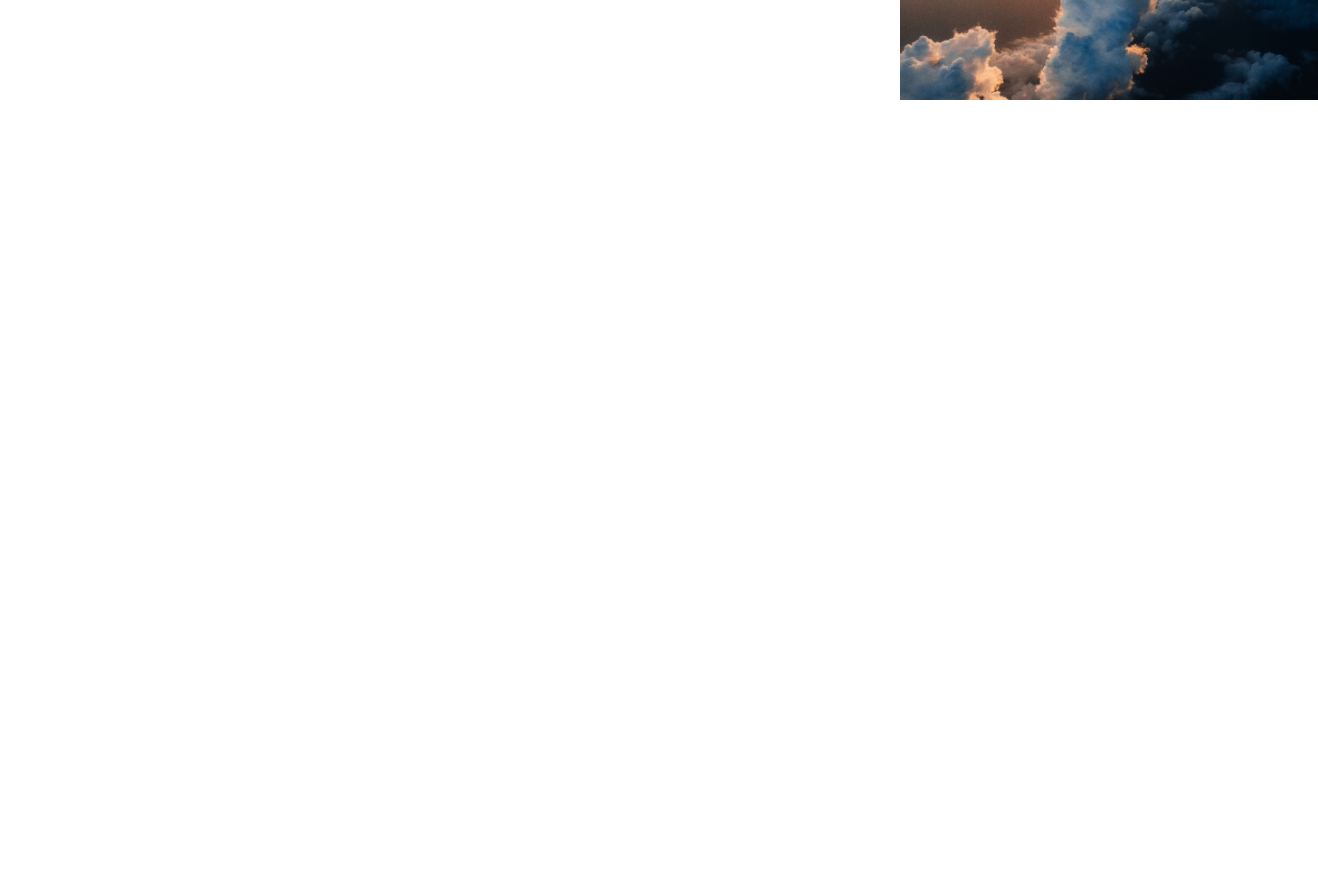
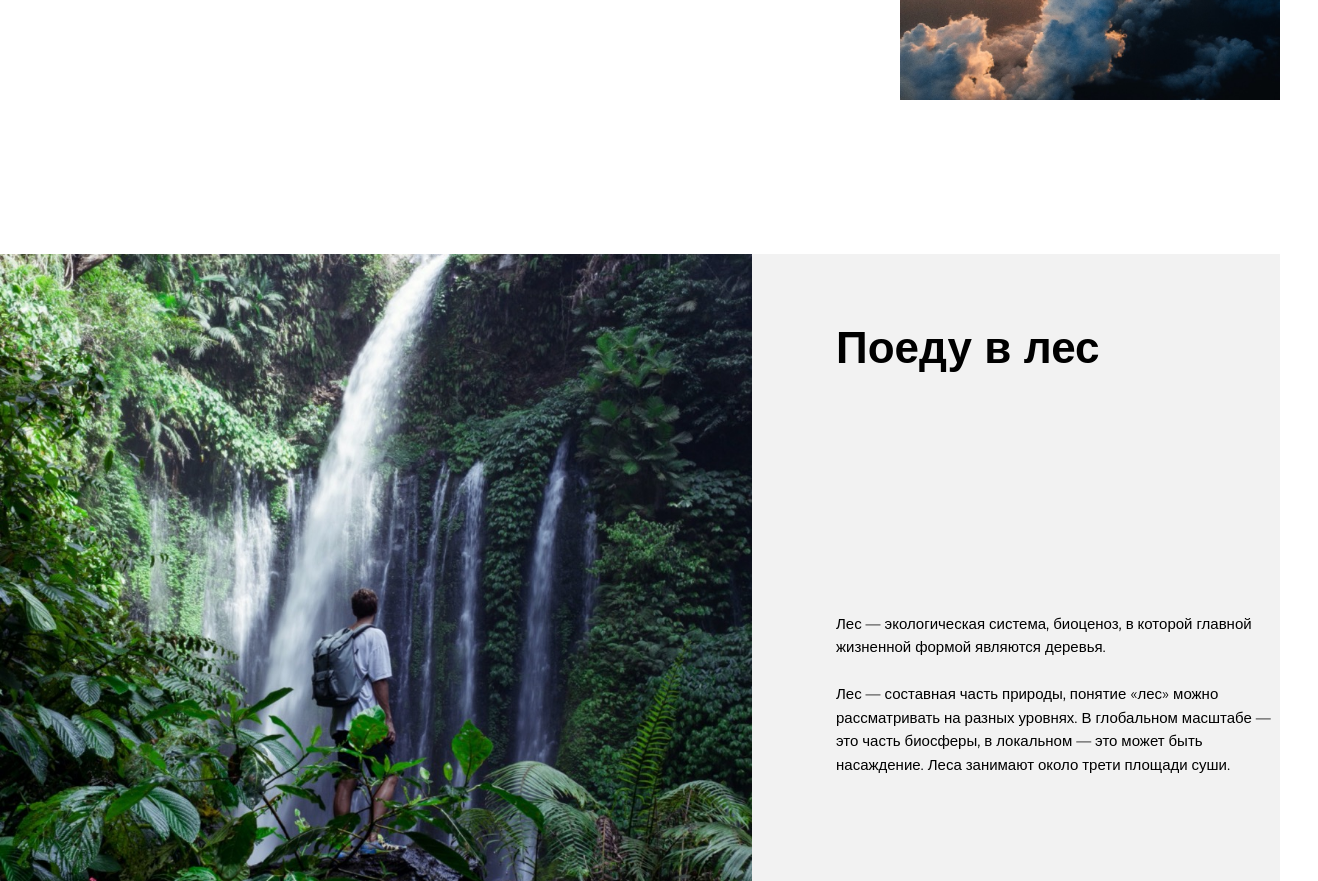
Before and after one commit to MB-team/first-competition, a plain HTML site: page index.html in a window 1280 px wide. Shown: the part 500-1381 px from the top of the page, 1318 px wide, since content can reach past the window. Before the commit the page ends 800 px from the top, so only its background shows below. Drawn offline with Linux system fonts and the light colour scheme.

Commit message:
Добавлено первое место

```diff
--- a/blocks/content/content.css
+++ b/blocks/content/content.css
@@ -2,12 +2,5 @@
     align-self: flex-start;
     display: flex;
     flex-direction: column;
-    align-items: center;
+    width: 100%;
 }
-
-@media (min-width: 1505px) {
-    .content {
-        width: 1505px;
-        align-self: center;
-    }
-}
--- a/blocks/intro/intro.css
+++ b/blocks/intro/intro.css
@@ -1,8 +1,15 @@
 .intro {
     padding-top: 104px;
     padding-bottom: 154px;
-    align-self: flex-start;
     padding-left: 80px;
     display: flex;
     align-items: center;
 }
+
+@media (min-width: 1505px) {
+    .intro {
+        width: 1345px;
+        align-self: center;
+        padding-left: 0;
+    }
+}
--- /dev/null
+++ b/blocks/place/__image/place__image.css
@@ -0,0 +1,7 @@
+.place__image {
+    width: 752px;
+    height: 627px;
+    object-fit: cover;
+    object-position: center;
+    margin-right: 84px
+}
--- /dev/null
+++ b/blocks/place/__paragraph/place__paragraph.css
@@ -0,0 +1,10 @@
+.place__paragraph {
+    width: 438px;
+    font-weight: normal;
+    font-size: 15px;
+    line-height: 1.57;
+    margin: 0;
+    padding: 0;
+    white-space: pre-line;
+    margin-bottom: 105px;
+}
--- /dev/null
+++ b/blocks/place/__text/place__text.css
@@ -0,0 +1,5 @@
+.place__text {
+    display: flex;
+    flex-direction: column;
+    justify-content: space-between;
+}
--- /dev/null
+++ b/blocks/place/__title/place__title.css
@@ -0,0 +1,8 @@
+.place__title {
+    font-weight: 700;
+    font-size: 44px;
+    line-height: 55px;
+    margin: 0;
+    padding: 0;
+    margin-top: 66px;
+}
--- /dev/null
+++ b/blocks/place/place.css
@@ -0,0 +1,9 @@
+.place {
+    display: flex;
+}
+
+@media (min-width: 1505px) {
+    .place {
+        width: 1505px;
+    }
+}
--- /dev/null
+++ b/blocks/places/places.css
@@ -0,0 +1,13 @@
+.places {
+    background-color: #F2F2F2;
+    width: 100%;
+    align-self: flex-start;
+    display: flex;
+    flex-direction: column;
+}
+
+@media (min-width: 1505px) {
+    .places {
+        align-items: center;
+    }
+}
--- a/index.html
+++ b/index.html
@@ -28,6 +28,18 @@
             </div>
             <img class="intro__image" src="./images/intro-image.jpeg" alt="Крыло самолета">
         </section>
+
+        <section class="places">
+            <div class="place">
+                <img class="place__image" src="./images/places-forest.jpeg" alt="Лес">
+                <div class="place__text">
+                    <h2 class="place__title">Поеду в лес</h2>
+                    <p class="place__paragraph">Лес — экологическая система, биоценоз, в которой главной жизненной формой являются деревья.
+
+                        Лес — составная часть природы, понятие «лес» можно рассматривать на разных уровнях. В глобальном масштабе — это часть биосферы, в локальном — это может быть насаждение. Леса занимают около трети площади суши.</p>
+                </div>
+            </div>
+        </section>
     </main>
 
     <footer class="footer">
--- a/pages/index.css
+++ b/pages/index.css
@@ -14,4 +14,11 @@
 @import url(../blocks/two-rows/__title/two-rows__title.css);
 @import url(../blocks/two-rows/__subtitle/two-rows__subtitle.css);
 
+@import url(../blocks/places/places.css);
+@import url(../blocks/place/place.css);
+@import url(../blocks/place/__image/place__image.css);
+@import url(../blocks/place/__text/place__text.css);
+@import url(../blocks/place/__title/place__title.css);
+@import url(../blocks/place/__paragraph/place__paragraph.css);
+
 @import url(../blocks/footer/footer.css);
```
